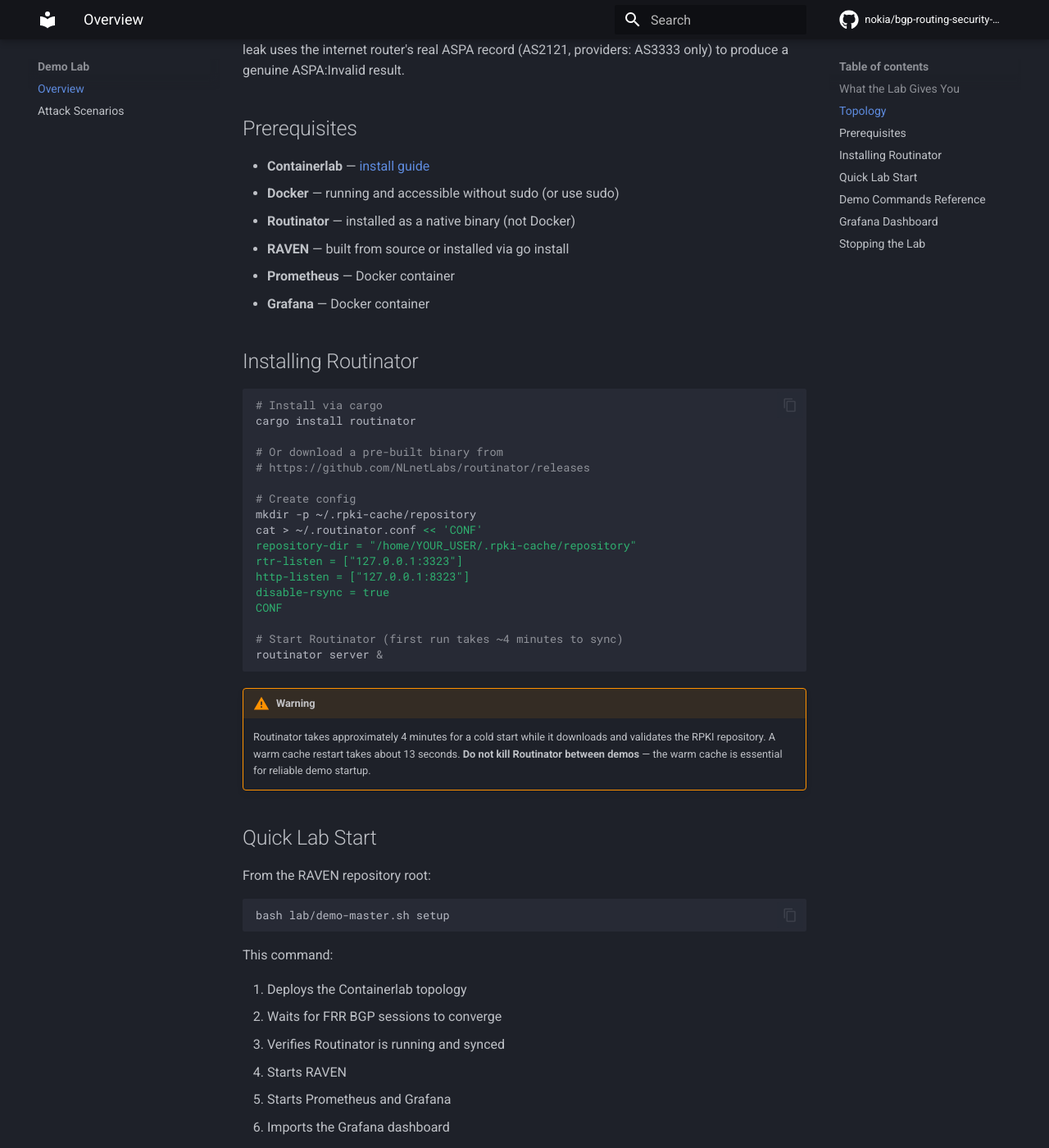
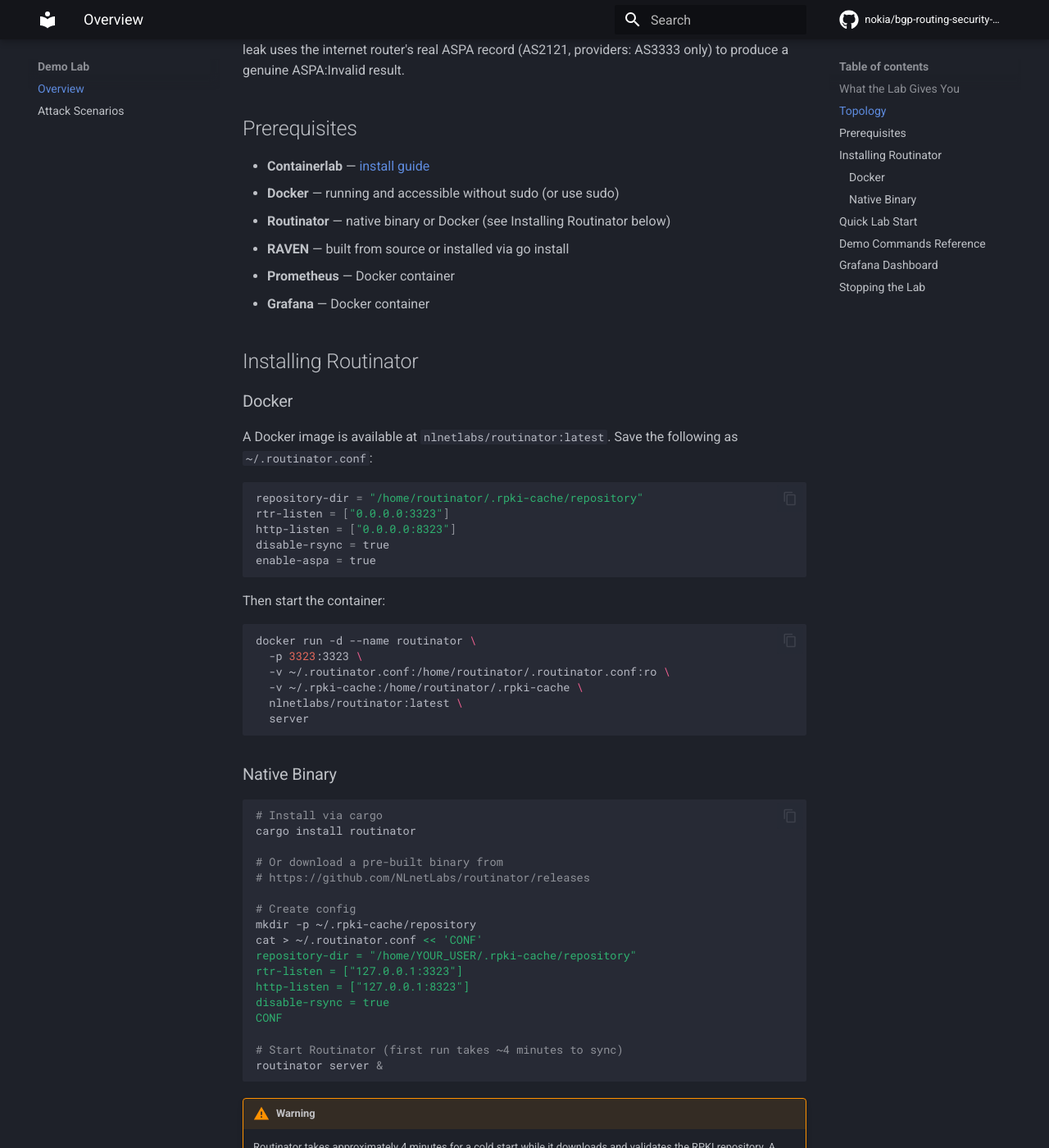
Before and after one commit to ritmukhe/raven-docs, an MkDocs documentation site: the page built from docs/lab/overview.md, in a window 1280 px wide and 1400 px high, scrolled down 977 px. Shown: the whole window at 82% size. Built offline with MkDocs 1.6.1 and Material for MkDocs 9.7.7, drawn with Linux system fonts in a browser that asks for light colours; comment, search, counter and statistics services are not loaded.

Commit message:
Docs/routinator docker (#3)
* Docs: add Routinator Docker image section to install guide

* Docs: add Routinator Docker image option to lab overview

````diff
--- a/docs/lab/overview.md
+++ b/docs/lab/overview.md
@@ -44,12 +44,37 @@
 
 - **Containerlab** — [install guide](https://containerlab.dev/install/)
 - **Docker** — running and accessible without sudo (or use sudo)
-- **Routinator** — installed as a native binary (not Docker)
+- **Routinator** — native binary or Docker (see Installing Routinator below)
 - **RAVEN** — built from source or installed via go install
 - **Prometheus** — Docker container
 - **Grafana** — Docker container
 
 ## Installing Routinator
+
+### Docker
+
+A Docker image is available at `nlnetlabs/routinator:latest`. Save the following as `~/.routinator.conf`:
+
+```toml
+repository-dir = "/home/routinator/.rpki-cache/repository"
+rtr-listen = ["0.0.0.0:3323"]
+http-listen = ["0.0.0.0:8323"]
+disable-rsync = true
+enable-aspa = true
+```
+
+Then start the container:
+
+```bash
+docker run -d --name routinator \
+  -p 3323:3323 \
+  -v ~/.routinator.conf:/home/routinator/.routinator.conf:ro \
+  -v ~/.rpki-cache:/home/routinator/.rpki-cache \
+  nlnetlabs/routinator:latest \
+  server
+```
+
+### Native Binary
 
 ```bash
 # Install via cargo
````
